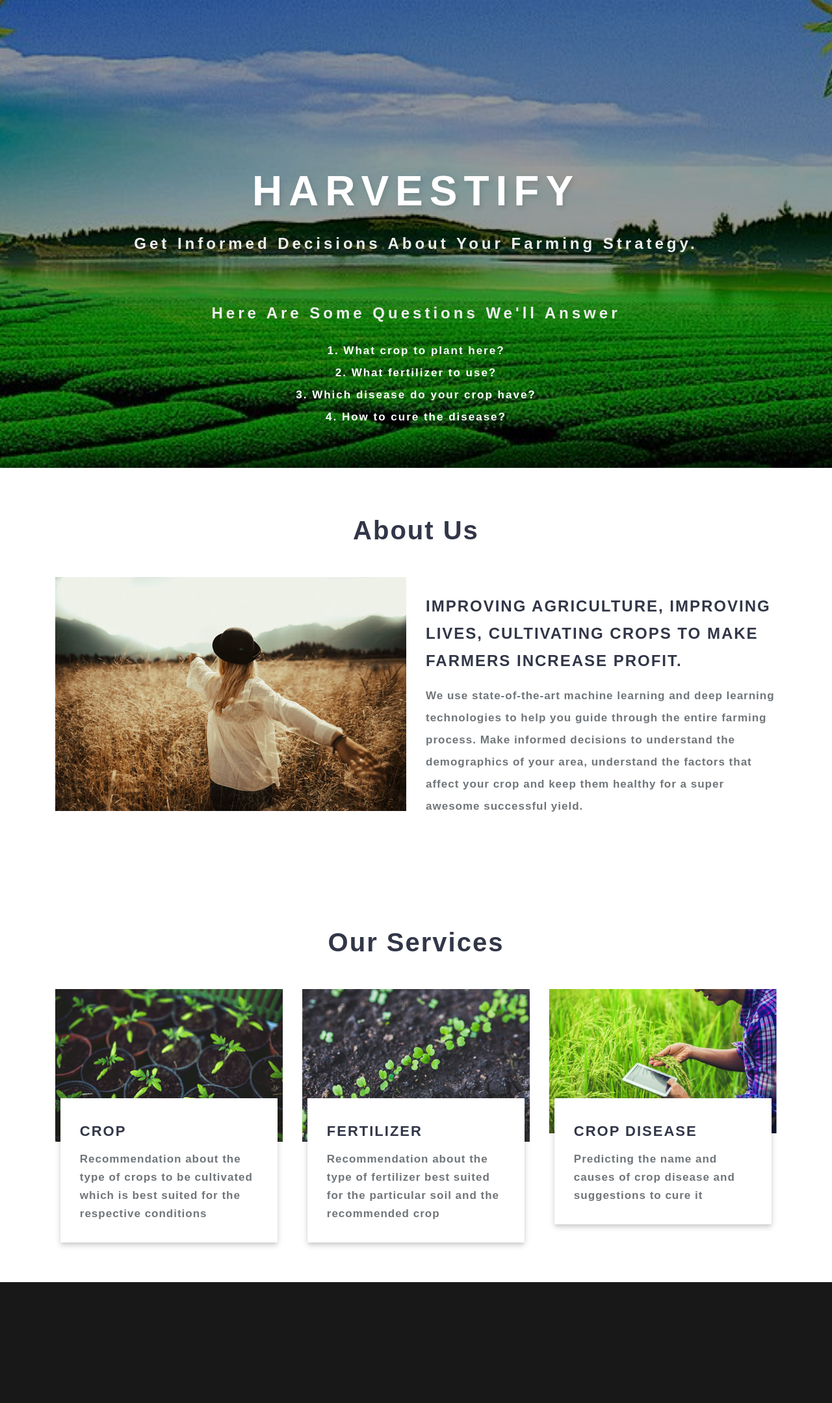
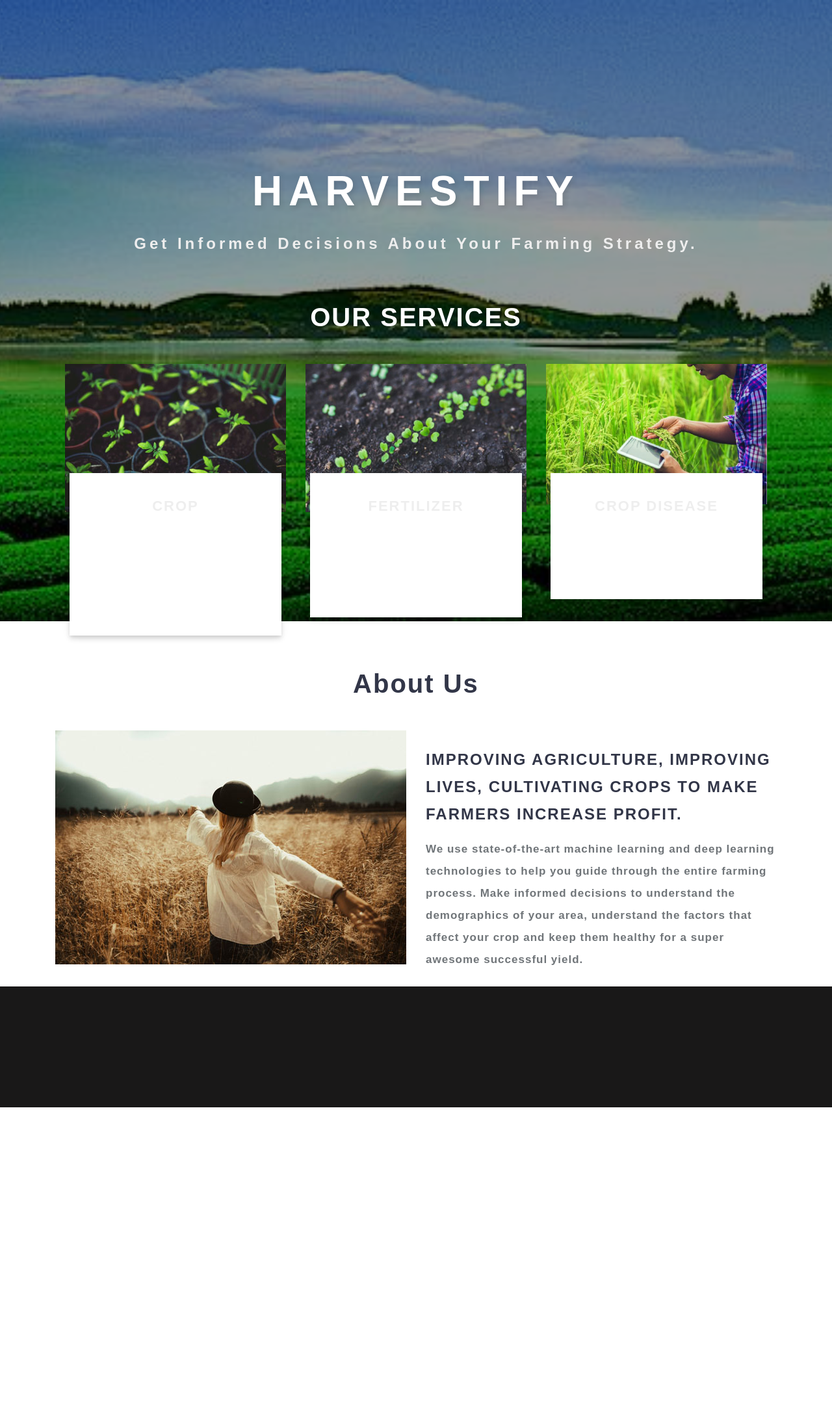
Before and after one commit to 95Vaishnavi/Gro-Field, a Flask app: page / in a window 1280 px wide. Shown: the part 56-2215 px from the top of the page at 65% size. After the commit the page ends 1760 px from the top, so only its background shows below. Run offline with Flask 2, Linux system fonts and the light colour scheme; parts of the project's set-up code (start-up, migrations or seed data) failed here and were passed over; some libraries are stand-ins or nearby versions; some web fonts are replaced.

Commit message:
More UI Changes

```diff
--- a/app/templates/index.html
+++ b/app/templates/index.html
@@ -11,45 +11,7 @@
 							<div class="w3layouts-banner-info text-center">
 								<h3 class="text-wh">Harvestify</h3>
 								<h4 class="text-wh mx-auto my-4"><b>Get informed decisions about your farming strategy.</b></h4>
-								<br>
-								<h4 class="text-wh mx-auto my-4"><strong> Here are some questions we'll answer</strong></h4>
-								<p class="text-li mx-auto mt-2">
-									1. What crop to plant here? <br>
-									2. What fertilizer to use? <br>
-									3. Which disease do your crop have?<br>
-									4. How to cure the disease?</p>
-							</div>
-						</div>
-					</div>
-				</div>
-	</div>
-</section>
-<!-- //banner -->
 
-<!-- core values -->
-<section class="core-value py-5">
-	<div class="container py-md-4">
-		<h3 class="heading mb-sm-5 mb-4 text-center"> About Us</h3>
-		<div class="row core-grids">
-			<div class="col-lg-6 core-left">
-				<img src="{{ url_for('static', filename='images/core.jpg') }}" class="img-fluid" alt="" />
-			</div>
-			<div class="col-lg-6 core-right">
-				<h3 class="mt-4">Improving Agriculture, Improving Lives, Cultivating Crops To Make Farmers Increase
-					Profit.</h3>
-				<p class="mt-3">We use state-of-the-art machine learning and deep learning technologies to help you
-					guide through
-					the entire farming process. Make informed decisions to understand the demographics of your area,
-					understand the
-					factors that affect your crop and keep them healthy for a super awesome successful yield.</p>
-			</div>
-		</div>
-	</div>
-</section>
-<!-- //core values -->
-
-<!-- Products & Services -->
-<section class="blog py-5">
 	<div class="container py-md-5">
 		<h3 class="heading mb-sm-5 mb-4 text-center"> Our Services</h3>
 		<div class="row blog-grids">
@@ -89,8 +51,33 @@
 			</div>
 		</div>
 	</div>
+							</div>
+						</div>
+					</div>
+				</div>
+	</div>
 </section>
-<!-- //Products & Services -->
+<!-- //banner -->
+
+<!-- core values -->
+<section class="core-value py-5">
+	<div class="container py-md-4">
+		<h3 class="heading mb-sm-5 mb-4 text-center"> About Us</h3>
+		<div class="row core-grids">
+			<div class="col-lg-6 core-left">
+				<img src="{{ url_for('static', filename='images/core.jpg') }}" class="img-fluid" alt="" />
+			</div>
+			<div class="col-lg-6 core-right">
+				<h3 class="mt-4">Improving Agriculture, Improving Lives, Cultivating Crops To Make Farmers Increase
+					Profit.</h3>
+				<p class="mt-3">We use state-of-the-art machine learning and deep learning technologies to help you
+					guide through
+					the entire farming process. Make informed decisions to understand the demographics of your area,
+					understand the
+					factors that affect your crop and keep them healthy for a super awesome successful yield.</p>
+			</div>
+		</div>
+	</div>
 
 
 <!-- Creating custom grid and hover effect
```
